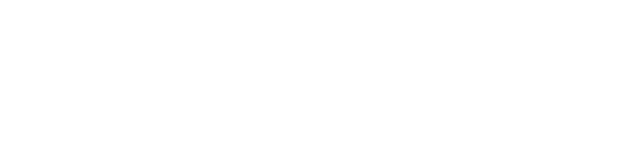
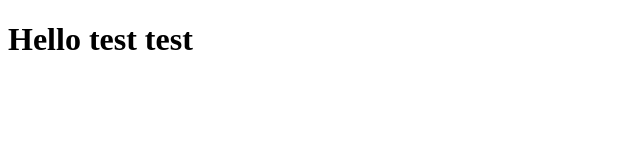
Before and after one commit to lettuceranger/vanilla-weather-w7-plus, a plain HTML site: page index.html in a window 1280 px wide. Shown: the whole page, without its empty margins (0-640 px from the left). Drawn offline with Linux system fonts and the light colour scheme.

Commit message:
index.html

```diff
--- a/index.html
+++ b/index.html
@@ -5,5 +5,7 @@
     <meta name="viewport" content="width=device-width, initial-scale=1.0" />
     <title>Vanilla Weather App</title>
   </head>
-  <body></body>
+  <body>
+    <h1>Hello test test</h1>
+  </body>
 </html>
```
